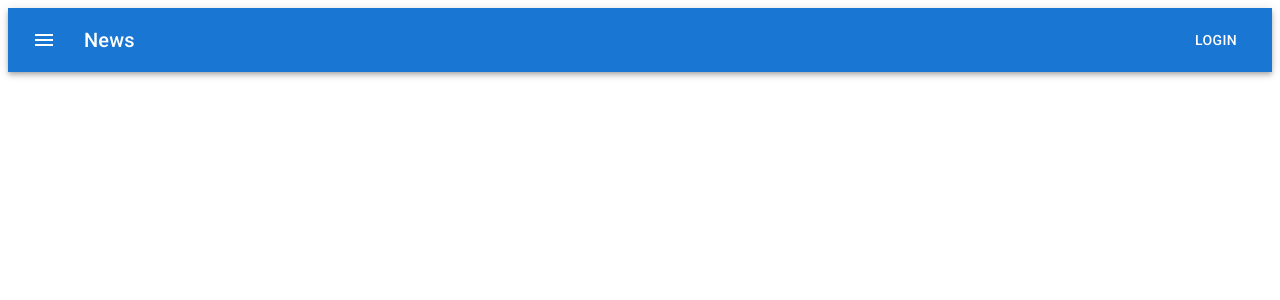
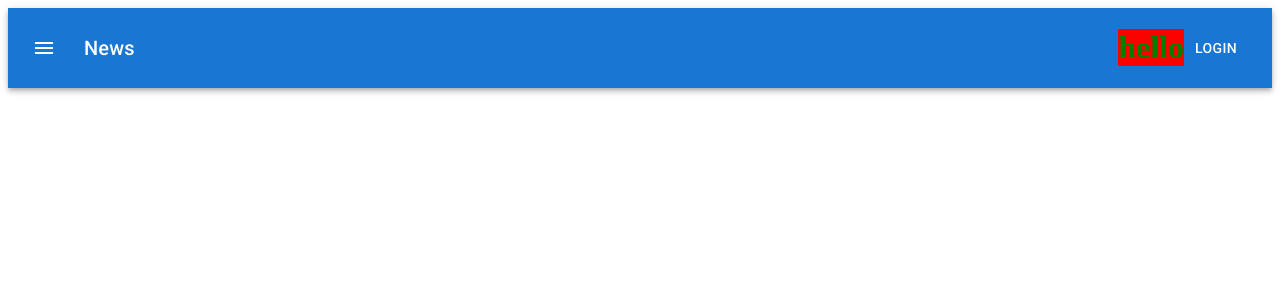
Before and after one commit to mmitou/relay-example, a React app: page / in a window 1280 px wide. Shown: the top 300 px of the page. Built offline with nearby package versions, Linux system fonts and the light colour scheme.

Commit message:
set up emotion

```diff
--- a/package.json
+++ b/package.json
@@ -23,6 +23,8 @@
     "@babel/preset-env": "^7.16.4",
     "@babel/preset-react": "^7.16.0",
     "@babel/preset-typescript": "^7.16.0",
+    "@emotion/babel-plugin": "^11.3.0",
+    "@emotion/babel-preset-css-prop": "^11.2.0",
     "@typescript-eslint/eslint-plugin": "^5.4.0",
     "@typescript-eslint/parser": "^5.4.0",
     "babel-loader": "^8.2.3",
--- a/src/App.tsx
+++ b/src/App.tsx
@@ -1,3 +1,4 @@
+import { css } from '@emotion/react'
 import { FC } from 'react'
 import AppBar from '@mui/material/AppBar'
 import Box from '@mui/material/Box'
@@ -6,6 +7,12 @@ import Typography from '@mui/material/Typography'
 import Button from '@mui/material/Button'
 import IconButton from '@mui/material/IconButton'
 import MenuIcon from '@mui/icons-material/Menu'
+
+const bgColor = css`
+  background-color: red;
+`
+
+const fgColor = css`color: green;`
 
 export const App: FC = () => {
   return (
@@ -24,6 +31,7 @@ export const App: FC = () => {
           <Typography variant="h6" component="div" sx={{ flexGrow: 1 }}>
             News
           </Typography>
+          <h1 css={[bgColor, fgColor]}>hello</h1>
           <Button color="inherit">Login</Button>
         </Toolbar>
       </AppBar>
--- a/tsconfig.json
+++ b/tsconfig.json
@@ -13,6 +13,7 @@
     // "allowJs": true,                             /* Allow javascript files to be compiled. */
     // "checkJs": true,                             /* Report errors in .js files. */
     "jsx": "react-jsx" /* Specify JSX code generation: 'preserve', 'react-native', 'react', 'react-jsx' or 'react-jsxdev'. */,
+		"jsxImportSource": "@emotion/react",
     "declaration": true /* Generates corresponding '.d.ts' file. */,
     // "declarationMap": true,                      /* Generates a sourcemap for each corresponding '.d.ts' file. */
     "sourceMap": true /* Generates corresponding '.map' file. */,
```
Also changed, not shown: .babelrc, 1 other file (tests, documents, lock files or other folders).
